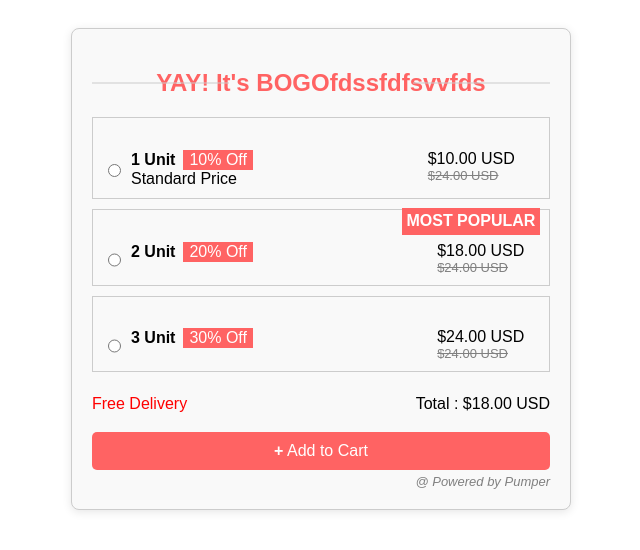
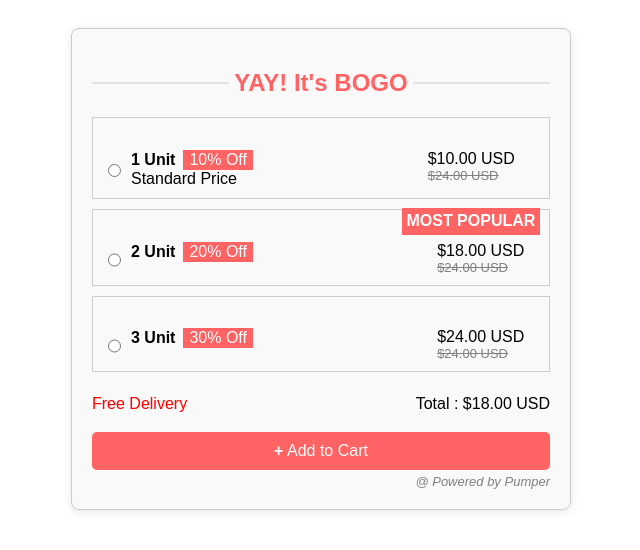
Before and after one commit to Ankitnext/Cart, a plain HTML site: page index.html in a window 1280 px wide. Shown: the whole page, without its empty margins (319-959 px from the left). Drawn offline with Linux system fonts and the light colour scheme.

Commit message:
updated
updated

```diff
--- a/index.html
+++ b/index.html
@@ -19,7 +19,7 @@
 
                     <div>
                         <div id="c1">
-                            <h2 class="card-title"><span id="ln"></span>YAY! It's BOGOfdssfdfsvvfds <span></span> </h2>
+                            <h2 class="card-title"><span id="ln"></span>YAY! It's BOGO <span></span> </h2>
                         </div>
                         <form action="">
                             <div class="unit">
```
